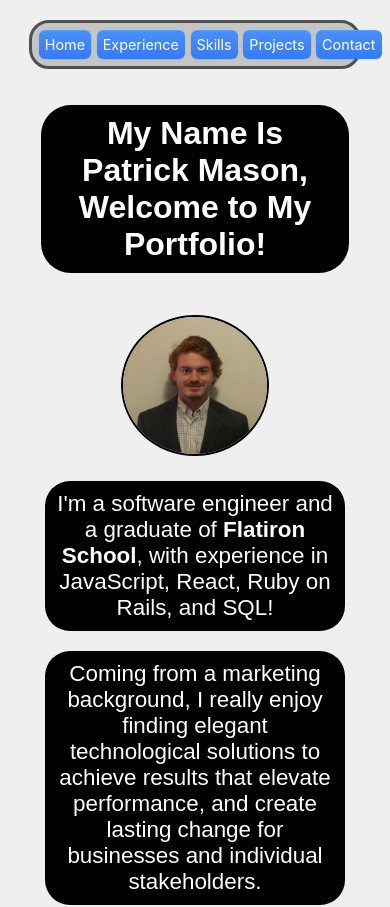
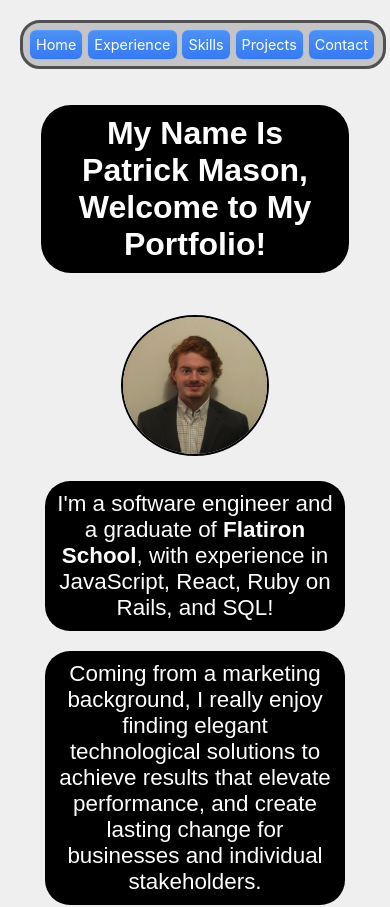
Before and after one commit to patrickmason73/Personal-Website, a React (Create React App) app: page / in a window 390 px wide. Shown: the top 907 px of the page. Built offline with nearby package versions, Linux system fonts and the light colour scheme.

Commit message:
nav length change

```diff
--- a/src/index.css
+++ b/src/index.css
@@ -130,13 +130,13 @@ h3 {
   }
 
   nav {
-    width: 95%;
+    width: 100%;
   }
 
   nav ul {
     margin: 0; /* Remove fixed margins */
     padding: 5px; /* Adjust padding */
-    width: 95%;
+    width: 100%;
   }
 
   nav li {
```
